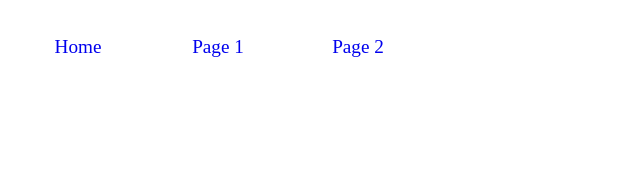
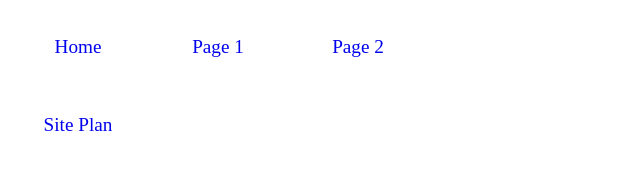
Before and after one commit to izakstoker/Personal-site, a plain HTML site: page index.html in a window 1280 px wide. Shown: the full height of the page, 0-640 px from the left. Drawn offline with Linux system fonts and the light colour scheme.

Commit message:
added site plan link

```diff
--- a/index.html
+++ b/index.html
@@ -18,4 +18,14 @@
 <body>
 
 </body>
+
+<footer>
+
+
+<nav>
+    <a href="Personal-site-plan.html">Site Plan</a>
+</nav>
+
+
+</footer>
 </html>
```
